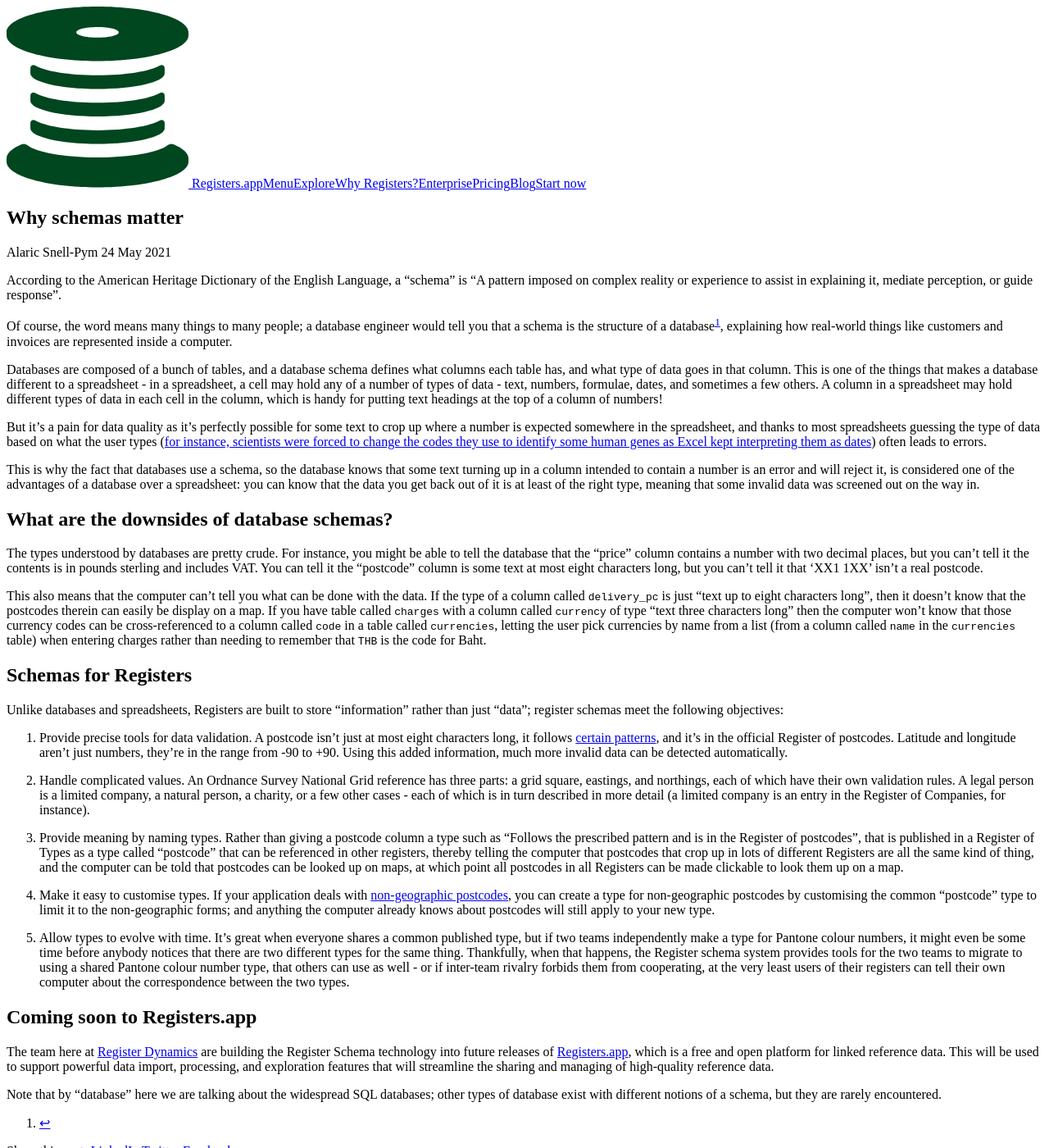
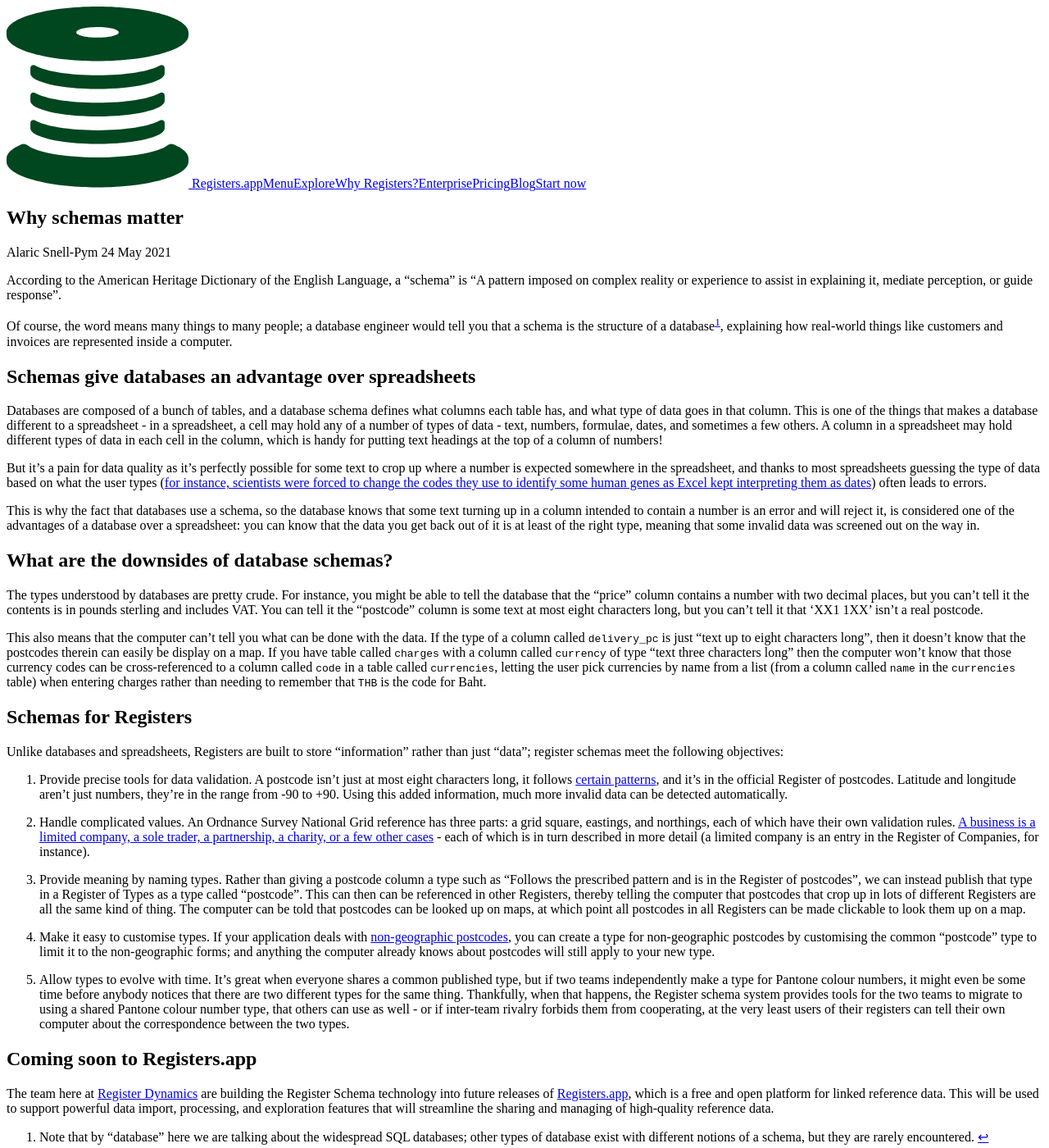
Before and after one commit to register-dynamics/registers.blog, a Jekyll site: the page built from _posts/2021-05-24-why-schemas-matter.md, in a window 1280 px wide and 1400 px high. Shown: the whole window at 82% size. Built offline with Jekyll 4.4.1, drawn with Linux system fonts in a browser that asks for light colours; comment, search, counter and statistics services are not loaded.

Commit message:
Improvements to why-schemas-matter blog post

```diff
--- a/_posts/2021-05-24-why-schemas-matter.md
+++ b/_posts/2021-05-24-why-schemas-matter.md
@@ -9,6 +9,8 @@ image: "img/schemas.png"
 According to the American Heritage Dictionary of the English Language, a "schema" is "A pattern imposed on complex reality or experience to assist in explaining it, mediate perception, or guide response".
 
 Of course, the word means many things to many people; a database engineer would tell you that a schema is the structure of a database[^1], explaining how real-world things like customers and invoices are represented inside a computer.
+
+## Schemas give databases an advantage over spreadsheets
 
 Databases are composed of a bunch of tables, and a database schema defines what columns each table has, and what type of data goes in that column. This is one of the things that makes a database different to a spreadsheet - in a spreadsheet, a cell may hold any of a number of types of data - text, numbers, formulae, dates, and sometimes a few others. A column in a spreadsheet may hold different types of data in each cell in the column, which is handy for putting text headings at the top of a column of numbers!
 
@@ -28,9 +30,9 @@ Unlike databases and spreadsheets, Registers are built to store "information" ra
 
 1. Provide precise tools for data validation. A postcode isn't just at most eight characters long, it follows [certain patterns](https://webarchive.nationalarchives.gov.uk/20101126012154/http://www.cabinetoffice.gov.uk/govtalk/schemasstandards/e-gif/datastandards/address/postcode.aspx), and it's in the official Register of postcodes. Latitude and longitude aren't just numbers, they're in the range from -90 to +90. Using this added information, much more invalid data can be detected automatically.
 
-2. Handle complicated values. An Ordnance Survey National Grid reference has three parts: a grid square, eastings, and northings, each of which have their own validation rules. A legal person is a limited company, a natural person, a charity, or a few other cases - each of which is in turn described in more detail (a limited company is an entry in the Register of Companies, for instance).
+2. Handle complicated values. An Ordnance Survey National Grid reference has three parts: a grid square, eastings, and northings, each of which have their own validation rules. [A business is a limited company, a sole trader, a partnership, a charity, or a few other cases](https://registers.blog/registers-are-everybodys-business) - each of which is in turn described in more detail (a limited company is an entry in the Register of Companies, for instance).
 
-3. Provide meaning by naming types. Rather than giving a postcode column a type such as "Follows the prescribed pattern and is in the Register of postcodes", that is published in a Register of Types as a type called "postcode" that can be referenced in other registers, thereby telling the computer that postcodes that crop up in lots of different Registers are all the same kind of thing, and the computer can be told that postcodes can be looked up on maps, at which point all postcodes in all Registers can be made clickable to look them up on a map.
+3. Provide meaning by naming types. Rather than giving a postcode column a type such as "Follows the prescribed pattern and is in the Register of postcodes", we can instead publish that type in a Register of Types as a type called "postcode". This can then can be referenced in other Registers, thereby telling the computer that postcodes that crop up in lots of different Registers are all the same kind of thing. The computer can be told that postcodes can be looked up on maps, at which point all postcodes in all Registers can be made clickable to look them up on a map.
 
 4. Make it easy to customise types. If your application deals with [non-geographic postcodes](https://en.wikipedia.org/wiki/Postcodes_in_the_United_Kingdom#Non-geographic_codes), you can create a type for non-geographic postcodes by customising the common "postcode" type to limit it to the non-geographic forms; and anything the computer already knows about postcodes will still apply to your new type.
 
@@ -40,5 +42,4 @@ Unlike databases and spreadsheets, Registers are built to store "information" ra
 
 The team here at [Register Dynamics](https://www.register-dynamics.co.uk) are building the Register Schema technology into future releases of [Registers.app](https://registers.app), which is a free and open platform for linked reference data. This will be used to support powerful data import, processing, and exploration features that will streamline the sharing and managing of high-quality reference data.
 
-[^1]:
-Note that by "database" here we are talking about the widespread SQL databases; other types of database exist with different notions of a schema, but they are rarely encountered.
+[^1]: Note that by "database" here we are talking about the widespread SQL databases; other types of database exist with different notions of a schema, but they are rarely encountered.
```
